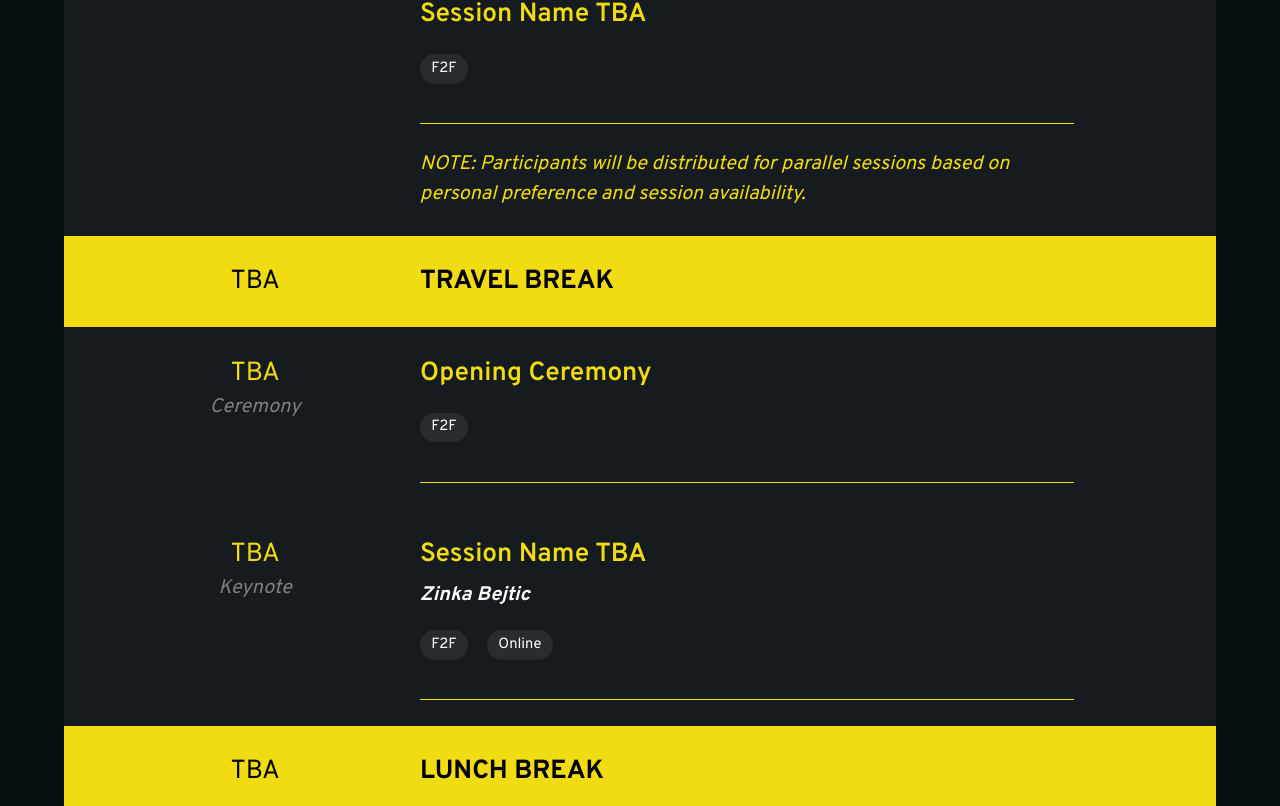
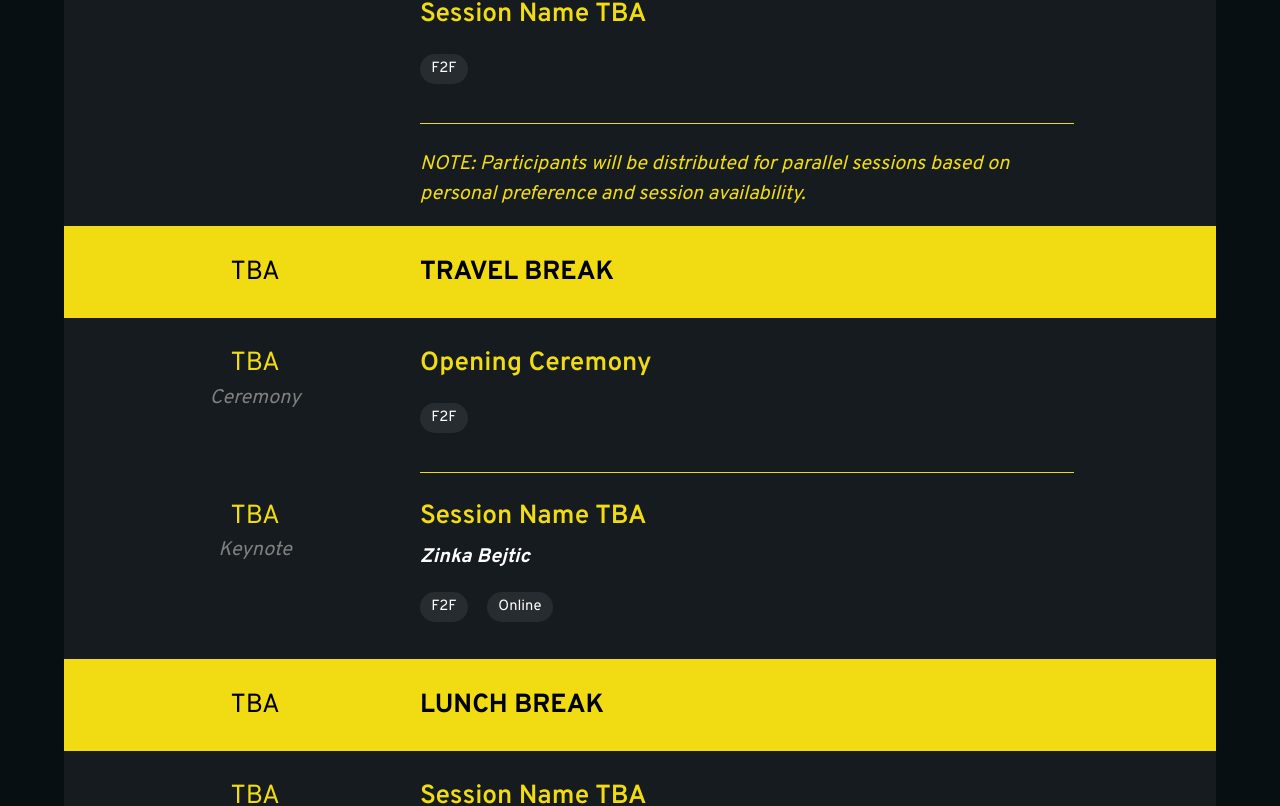
Before and after one commit to anja-sunjic/FLS, a Next.js app: page /schedule in a window 1280 px wide. Shown: the part 1739-2545 px from the top of the page. Built offline with nearby package versions, Linux system fonts and the light colour scheme.

Commit message:
Schedule alignment

```diff
--- a/styles/Program/_program-tabs.scss
+++ b/styles/Program/_program-tabs.scss
@@ -44,6 +44,7 @@
     color: $yellow;
     font-style: italic;
     margin-right: 15%;
+    padding-bottom: 1.5rem;
     @include touch {
       margin-right: 7%;
     }
@@ -52,10 +53,7 @@
     display: flex;
     width: 100%;
     padding: 2rem;
-    /*
-    &:not(:last-of-type) {
-      border-bottom: 1px solid $yellow;
-    }*/
+
     &.break {
       background-color: $yellow;
       p.time {
@@ -98,6 +96,10 @@
     }
     .item-event:not(:first-of-type) {
       padding-top: 3rem;
+    }
+    &:not(.break) {
+      padding-bottom: 0;
+      margin-bottom: -0.2rem;
     }
     p.time {
       color: $yellow;
```
